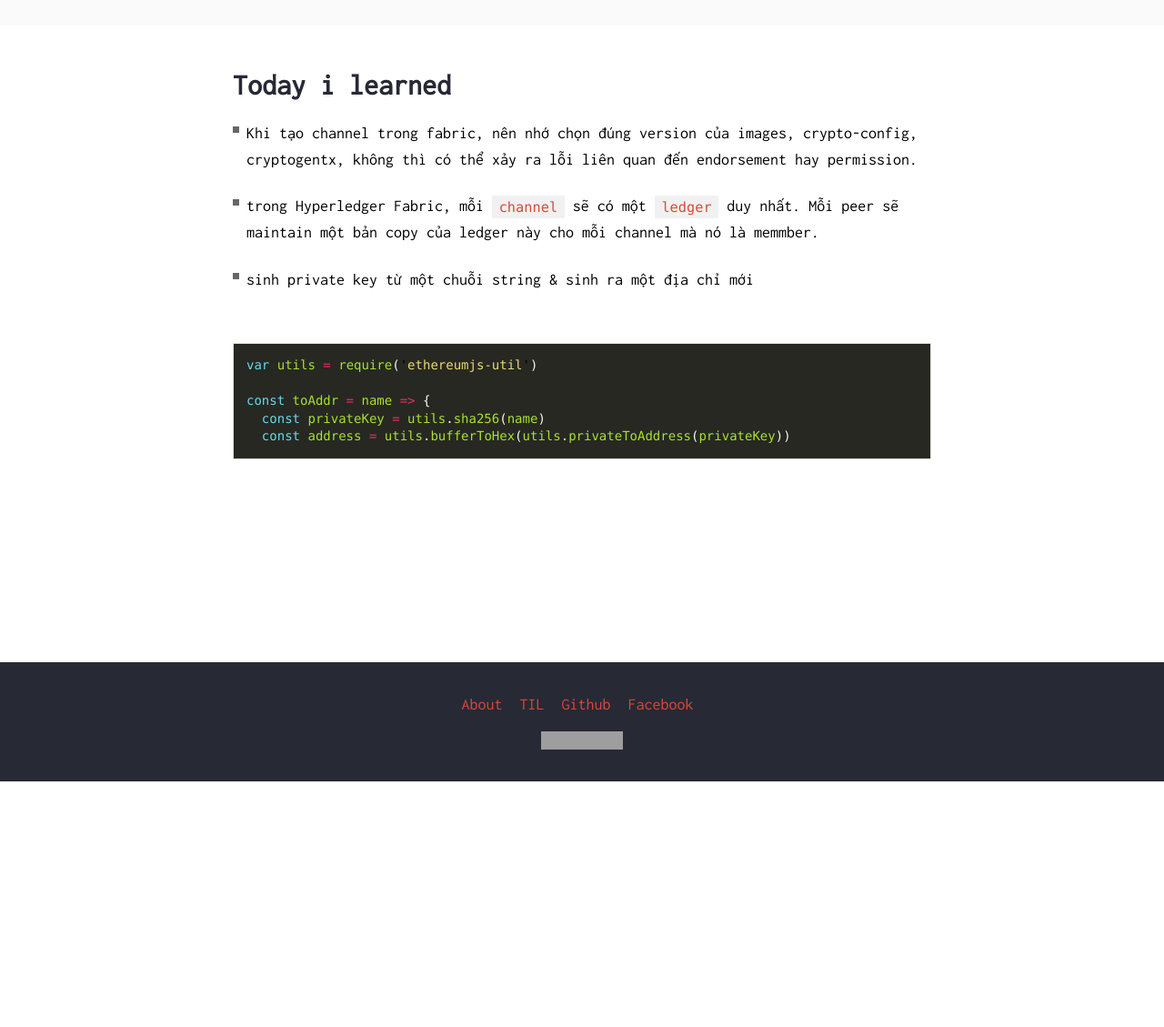
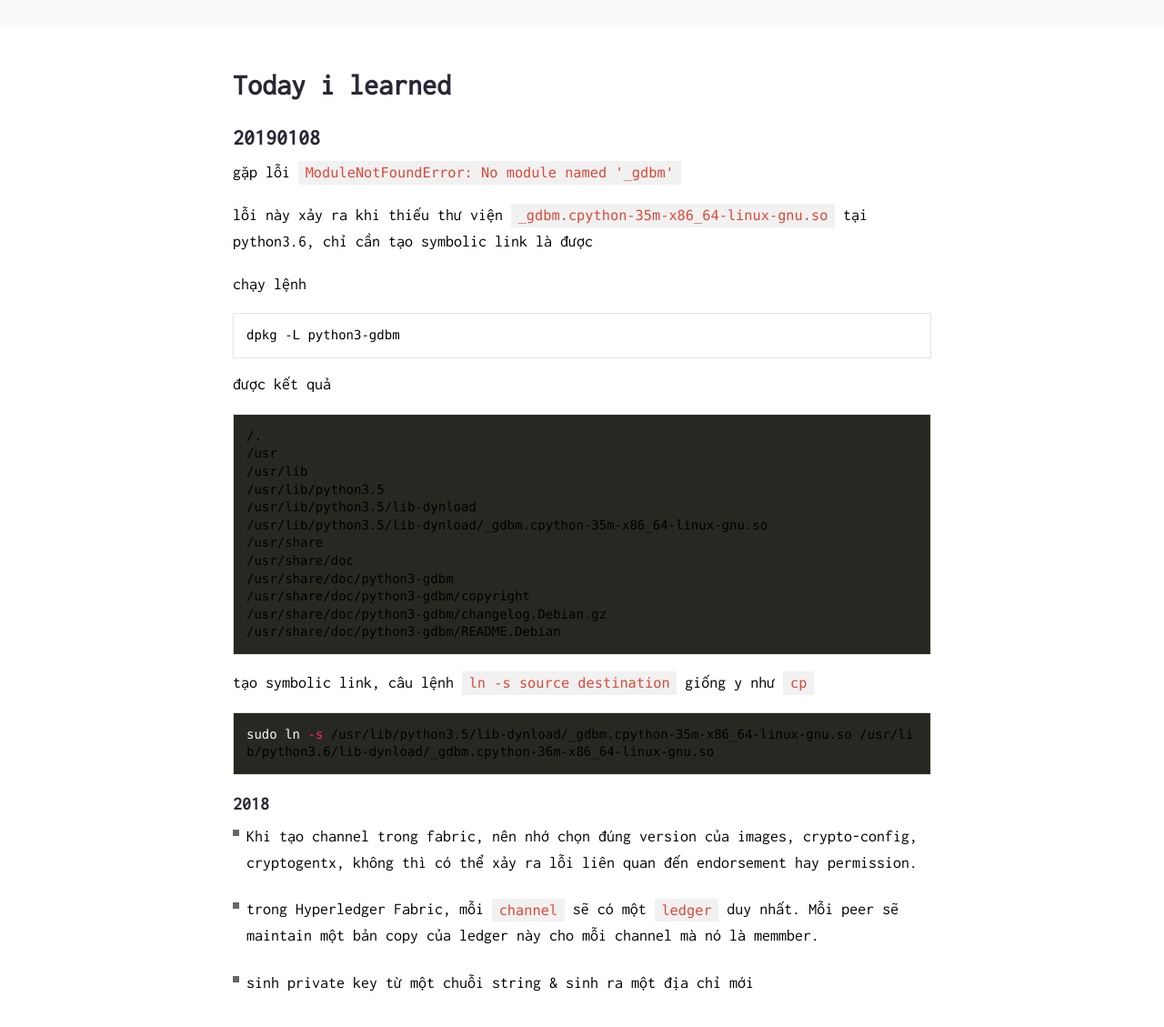
Before and after one commit to bboynam99/dotrungkien.github.io, a Jekyll site: the page built from til.md, in a window 1280 px wide and 1400 px high, cut to the strip 258-1387 px from the top of the window. Shown: the whole strip at 91% size. Built offline with Jekyll 4.4.1, drawn with Linux system fonts in a browser that asks for light colours; nearby versions of some CDN libraries; grey boxes are pictures that could not be loaded.

Commit message:
update content

````diff
--- a/til.md
+++ b/til.md
@@ -3,6 +3,43 @@ layout: task
 title: Today i learned
 permalink: /til
 ---
+
+### 20190108
+
+gặp lỗi `ModuleNotFoundError: No module named '_gdbm'`
+
+lỗi này xảy ra khi thiếu thư viện `_gdbm.cpython-35m-x86_64-linux-gnu.so` tại python3.6, chỉ cần tạo symbolic link là được
+
+chạy lệnh
+
+```sh
+dpkg -L python3-gdbm
+```
+
+được kết quả
+
+```sh
+/.
+/usr
+/usr/lib
+/usr/lib/python3.5
+/usr/lib/python3.5/lib-dynload
+/usr/lib/python3.5/lib-dynload/_gdbm.cpython-35m-x86_64-linux-gnu.so
+/usr/share
+/usr/share/doc
+/usr/share/doc/python3-gdbm
+/usr/share/doc/python3-gdbm/copyright
+/usr/share/doc/python3-gdbm/changelog.Debian.gz
+/usr/share/doc/python3-gdbm/README.Debian
+```
+
+tạo symbolic link, câu lệnh `ln -s source destination` giống y như `cp`
+
+```sh
+sudo ln -s /usr/lib/python3.5/lib-dynload/_gdbm.cpython-35m-x86_64-linux-gnu.so /usr/lib/python3.6/lib-dynload/_gdbm.cpython-36m-x86_64-linux-gnu.so
+```
+
+#### 2018
 
 - Khi tạo channel trong fabric, nên nhớ chọn đúng version của images, crypto-config, cryptogentx, không thì có thể xảy ra lỗi liên quan đến endorsement hay permission.
 
````
